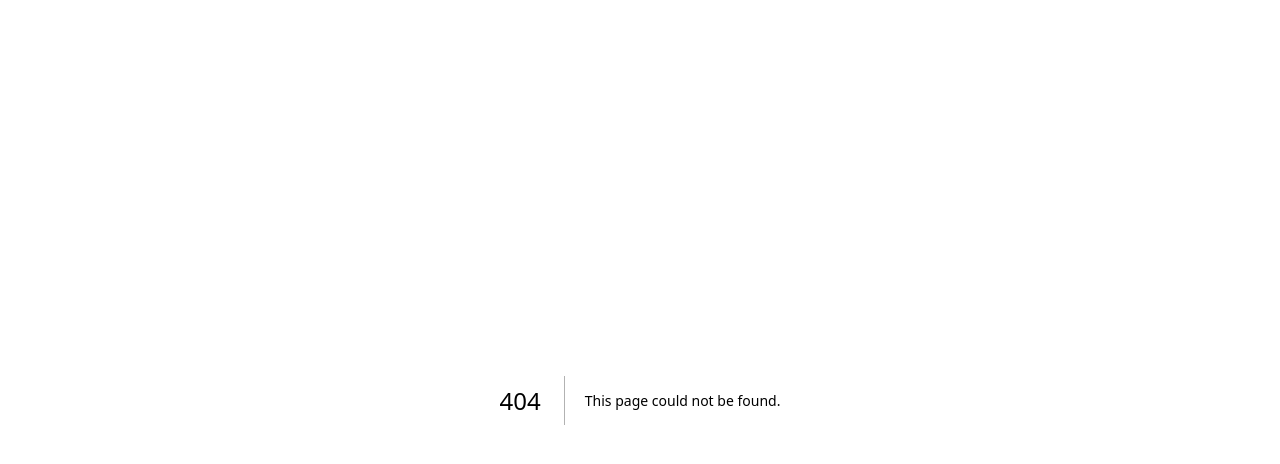
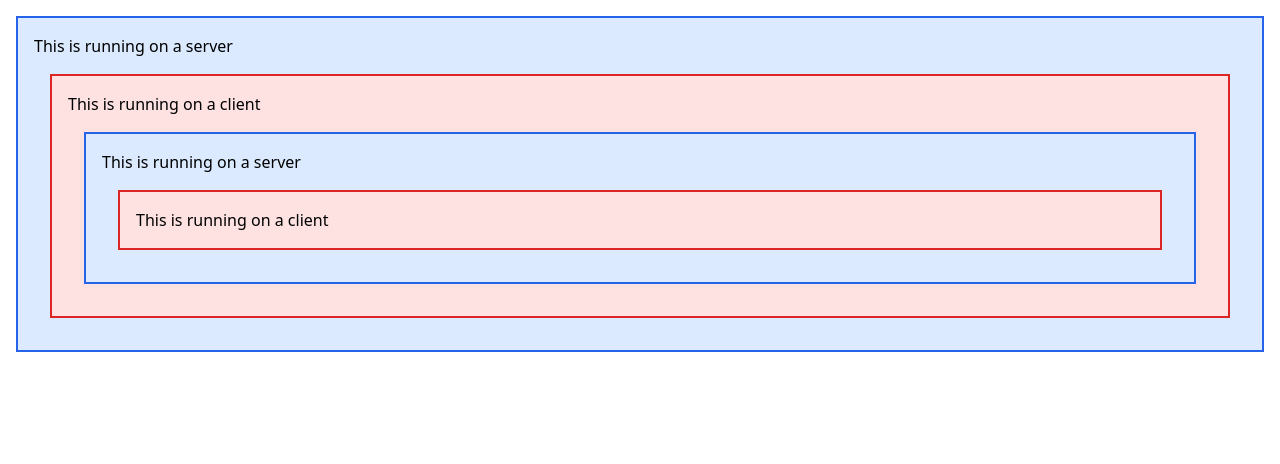
Before and after one commit to lesleh/lesleh-playground, a Next.js app: page /playgrounds/trees in a window 1280 px wide. Before the commit this address had no page. Shown: the top 464 px of the page. Built offline with nearby package versions, Linux system fonts and the light colour scheme; a web font is replaced by a local one.

Commit message:
Add server tree demo

```diff
--- /dev/null
+++ b/src/app/playgrounds/trees/_components/Box.tsx
@@ -0,0 +1,19 @@
+export function Box({
+  children,
+  color,
+}: {
+  children?: React.ReactNode;
+  color?: "red" | "blue";
+}) {
+  return (
+    <div
+      className={`p-4 m-4 ${
+        color === "blue"
+          ? "border-blue-600 bg-blue-100"
+          : "border-red-600 bg-red-100"
+      } border-solid border-2`}
+    >
+      {children}
+    </div>
+  );
+}
--- /dev/null
+++ b/src/app/playgrounds/trees/_components/OnClient.tsx
@@ -0,0 +1,7 @@
+"use client";
+
+import { Box } from "./Box";
+
+export function OnClient({ children }: { children?: React.ReactNode }) {
+  return <Box color="red">{children}</Box>;
+}
--- /dev/null
+++ b/src/app/playgrounds/trees/_components/OnServer.tsx
@@ -0,0 +1,5 @@
+import { Box } from "./Box";
+
+export function OnServer({ children }: { children?: React.ReactNode }) {
+  return <Box color="blue">{children}</Box>;
+}
--- /dev/null
+++ b/src/app/playgrounds/trees/page.tsx
@@ -0,0 +1,20 @@
+import { Box } from "./_components/Box";
+import { OnClient } from "./_components/OnClient";
+import { OnServer } from "./_components/OnServer";
+
+export default function TreesPage() {
+  return (
+    <Box color="blue">
+      <p>This is running on a server</p>
+      <OnClient>
+        <p>This is running on a client</p>
+        <OnServer>
+          <p>This is running on a server</p>
+          <OnClient>
+            <p>This is running on a client</p>
+          </OnClient>
+        </OnServer>
+      </OnClient>
+    </Box>
+  );
+}
```
